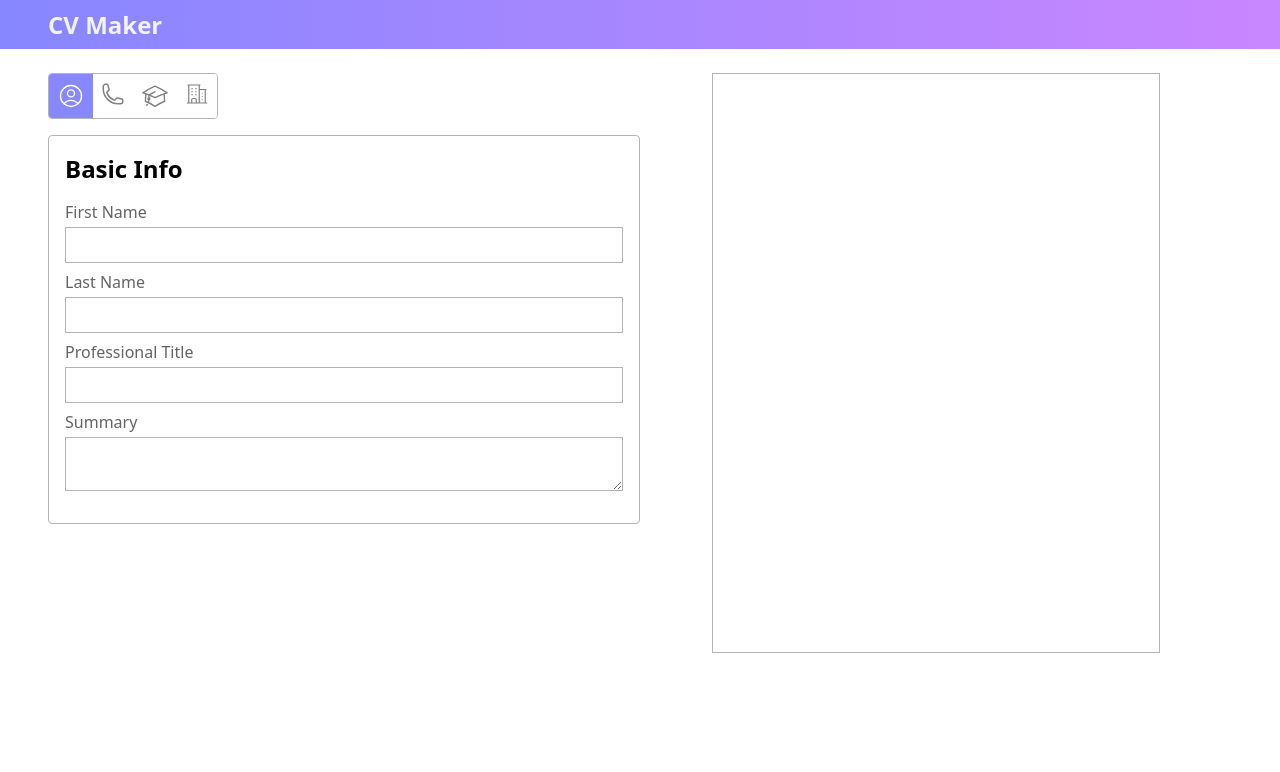
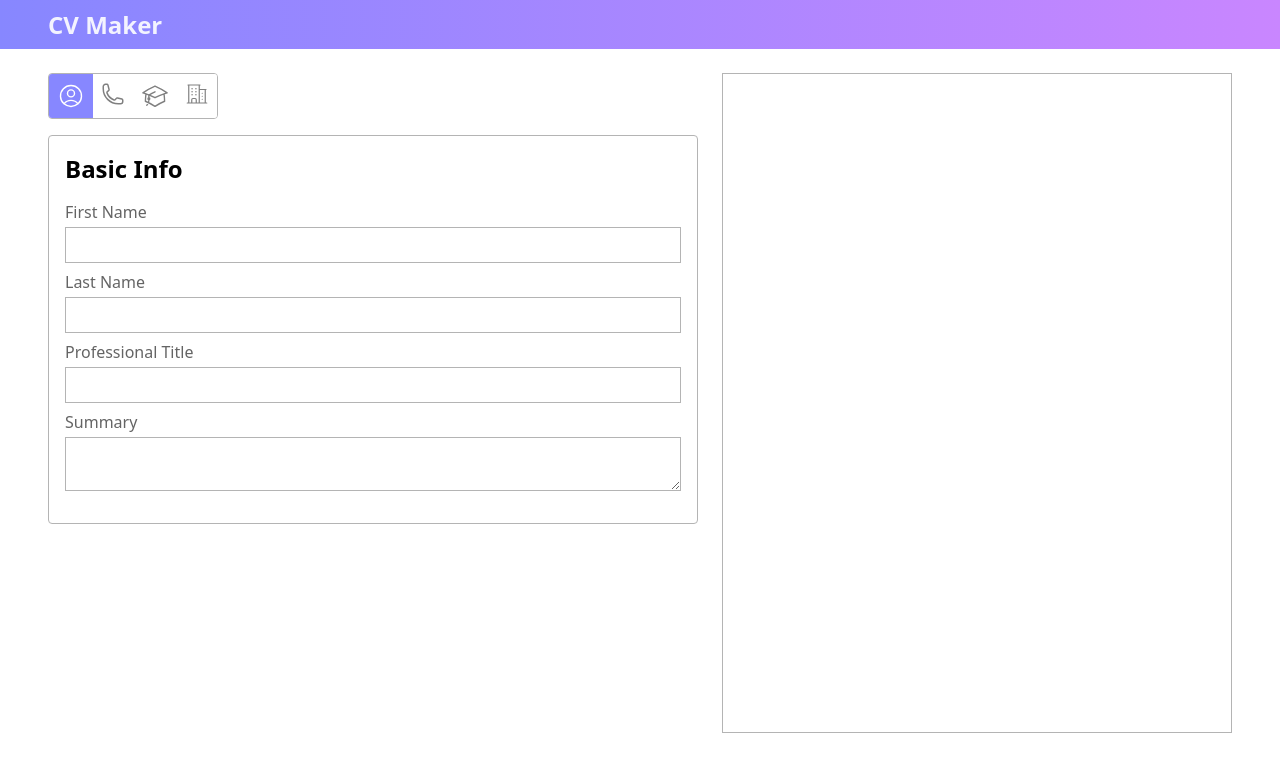
Before and after one commit to NotRelix/cv-maker, a React (Vite) app: page / in a window 1280 px wide. Shown: the top 772 px of the page. Built offline with nearby package versions, Linux system fonts and the light colour scheme.

Commit message:
style: make cv fixed on all screens

```diff
--- a/src/App.css
+++ b/src/App.css
@@ -8,6 +8,7 @@
 .container__main {
   display: flex;
   flex: 1;
+  gap: 24px;
   padding: 24px 48px;
   max-height: 100%;
 }
--- a/src/styles/BasicInfo.css
+++ b/src/styles/BasicInfo.css
@@ -3,18 +3,18 @@
 }
 
 .basic-info__heading {
-  font-size: calc(1.6vw - 1.4px);
+  font-size: 24px;
   font-weight: 500;
   color: var(--cv-heading);
 }
 
 .basic-info__professional-title {
-  font-size: calc(1.4vw - 1.4px);
+  font-size: 20px;
   color: var(--cv-heading);
 }
 
 .basic-info__summary {
-  font-size: calc(0.8vw - 1.4px);
+  font-size: 10px;
   margin-top: 6px;
   font-weight: 300;
 }
--- a/src/styles/ContactInfo.css
+++ b/src/styles/ContactInfo.css
@@ -1,19 +1,20 @@
 .user-cv__contact-info {
-  max-width: calc(12vw - 1.4px);
+  max-width: 175px;
+  min-width: 175px;
   width: 100%;
   display: flex;
   flex-direction: column;
-  gap: calc(1vw - 1.4px);
+  gap: 8px;
 }
 
 .contact-info__container {
   display: flex;
-  gap: calc(0.8vw - 1.4px);
+  gap: 4px;
   align-items: center;
 }
 
 .contact-info__container svg {
-  width: calc(1.2vw - 1.4px);
+  width: 12px;
   flex-shrink: 0;
 }
 
@@ -21,5 +22,5 @@
 .contact-info__phone-number,
 .contact-info__location,
 .contact-info__website {
-  font-size: calc(0.8vw - 1.4px);
+  font-size: 10px;
 }
--- a/src/styles/UserCV.css
+++ b/src/styles/UserCV.css
@@ -1,22 +1,23 @@
 .user-cv {
-  flex: 3;
   display: flex;
   justify-content: center;
   align-items: start;
+  max-height: 100%;
+  overflow-y: auto;
+  word-break: break-all;
 }
 
 .user-cv__container {
+  flex-shrink: 0;
   border: 1px solid var(--border);
   background-color: var(--paper-bg);
-  aspect-ratio: 8.5 / 11;
-  width: 35vw;
-  max-width: 35vw;
-  padding: calc(1.5vw - 1.4px);
+  width: 510px;
+  height: 660px;
+  padding: 16px;
   word-wrap: break-word;
-  font-size: 2rem;
 }
 
 .user-cv__top-section {
   display: flex;
-  gap: 8px;
+  gap: 16px;
 }
```
